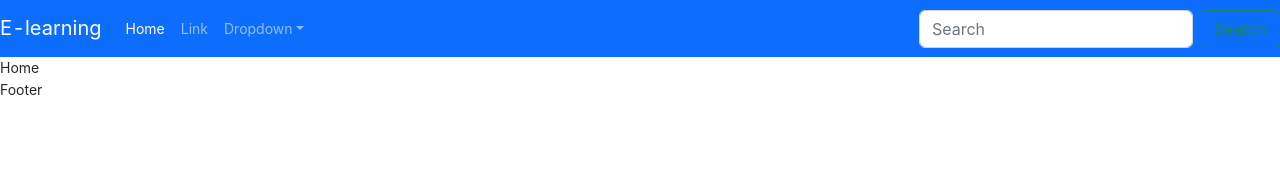
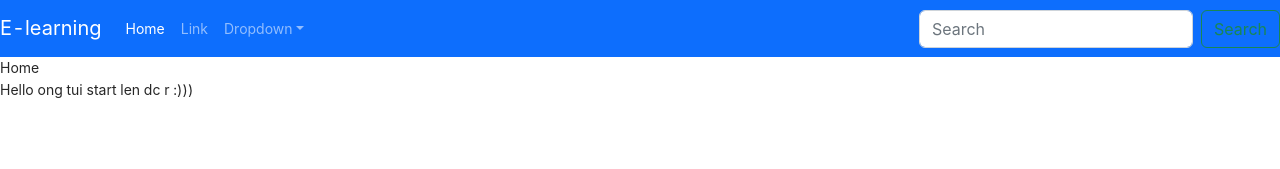
Before and after one commit to trankhai191299/capstoneTypescript_KiKa, a React (Create React App) app: page / in a window 1280 px wide. Shown: the top 169 px of the page. Built offline with nearby package versions, Linux system fonts and the light colour scheme.

Commit message:
start success

```diff
--- a/src/components/Footer.tsx
+++ b/src/components/Footer.tsx
@@ -4,6 +4,6 @@ type Props = {}
 
 export default function Footer({}: Props) {
   return (
-    <div>Footer</div>
+    <div>Hello ong tui start len dc r :)))</div>
   )
 }
```
